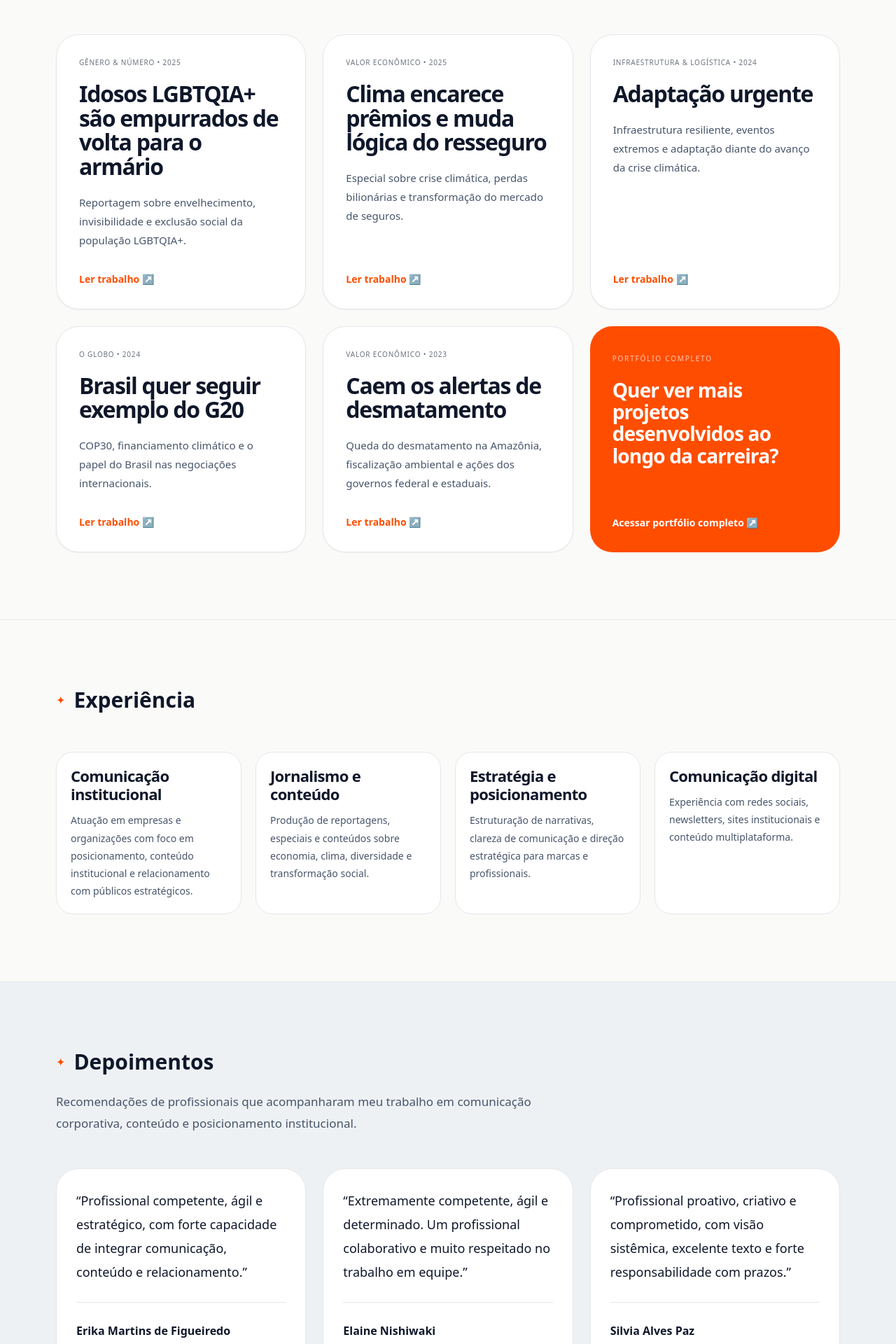
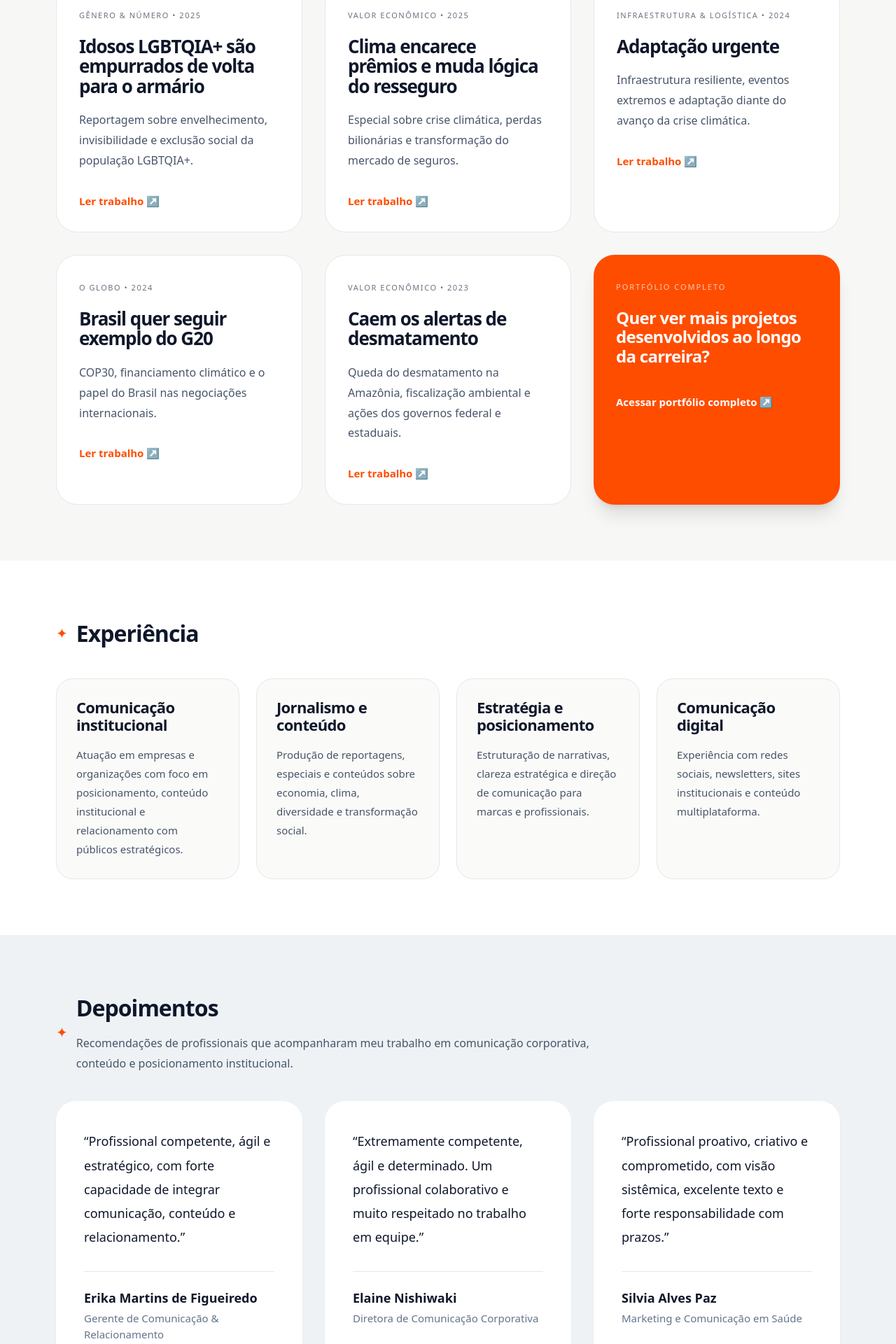
Before and after one commit to andretomazela-dev/integrado, a Next.js app: page /repertorio1 in a window 1280 px wide. Shown: the part 817-2737 px from the top of the page at 70% size. Built offline with nearby package versions, Linux system fonts and the light colour scheme.

Commit message:
Update page.jsx

```diff
--- a/app/repertorio1/page.jsx
+++ b/app/repertorio1/page.jsx
@@ -1,54 +1,52 @@
-"use client";
-
-import Link from "next/link";
 import Header from "@/components/Header";
 import Footer from "@/components/Footer";
 
+export default function RepertorioPage() {
   const trabalhos = [
     {
-    id: "genero",
       categoria: "Gênero & Número",
       ano: "2025",
       titulo: "Idosos LGBTQIA+ são empurrados de volta para o armário",
       descricao:
         "Reportagem sobre envelhecimento, invisibilidade e exclusão social da população LGBTQIA+.",
       link: "https://www.generonumero.media/reportagens/idosos-lgbtqia-empurrados-armario/",
+      id: "genero",
     },
     {
-    id: "valor",
       categoria: "Valor Econômico",
       ano: "2025",
       titulo: "Clima encarece prêmios e muda lógica do resseguro",
       descricao:
         "Especial sobre crise climática, perdas bilionárias e transformação do mercado de seguros.",
       link: "/repertorio/seguros-clima-resseguro.jpg",
+      id: "valor",
     },
     {
-    id: "infra",
       categoria: "Infraestrutura & Logística",
       ano: "2024",
       titulo: "Adaptação urgente",
       descricao:
         "Infraestrutura resiliente, eventos extremos e adaptação diante do avanço da crise climática.",
-    link: "/repertorio/mudancas-climaticas.pdf",
+      link: "/repertorio/adaptacao-urgente.jpg",
+      id: "projetos",
     },
     {
-    id: "oglobo",
       categoria: "O Globo",
       ano: "2024",
       titulo: "Brasil quer seguir exemplo do G20",
       descricao:
         "COP30, financiamento climático e o papel do Brasil nas negociações internacionais.",
       link: "/repertorio/turismo-clima-oglobo.jpg",
+      id: "oglobo",
     },
     {
-    id: "valor",
       categoria: "Valor Econômico",
       ano: "2023",
       titulo: "Caem os alertas de desmatamento",
       descricao:
         "Queda do desmatamento na Amazônia, fiscalização ambiental e ações dos governos federal e estaduais.",
       link: "/repertorio/sustentabilidade-valor-2023.pdf",
+      id: "valor",
     },
   ];
 
@@ -66,7 +64,7 @@ const experiencias = [
     {
       titulo: "Estratégia e posicionamento",
       texto:
-      "Estruturação de narrativas, clareza de comunicação e direção estratégica para marcas e profissionais.",
+        "Estruturação de narrativas, clareza estratégica e direção de comunicação para marcas e profissionais.",
     },
     {
       titulo: "Comunicação digital",
@@ -75,29 +73,51 @@ const experiencias = [
     },
   ];
 
-export default function RepertorioPage() {
+  const depoimentos = [
+    {
+      texto:
+        "Profissional competente, ágil e estratégico, com forte capacidade de integrar comunicação, conteúdo e relacionamento.",
+      nome: "Erika Martins de Figueiredo",
+      cargo: "Gerente de Comunicação & Relacionamento",
+    },
+    {
+      texto:
+        "Extremamente competente, ágil e determinado. Um profissional colaborativo e muito respeitado no trabalho em equipe.",
+      nome: "Elaine Nishiwaki",
+      cargo: "Diretora de Comunicação Corporativa",
+    },
+    {
+      texto:
+        "Profissional proativo, criativo e comprometido, com visão sistêmica, excelente texto e forte responsabilidade com prazos.",
+      nome: "Silvia Alves Paz",
+      cargo: "Marketing e Comunicação em Saúde",
+    },
+  ];
+
   return (
-    <div className="bg-[#F7F7F5] text-[#0F172A] antialiased">
+    <>
       <Header />
 
+      <main className="bg-[#F7F7F5] text-[#0F172A]">
         {/* HERO */}
-      <section className="container pt-16 pb-14 md:pt-24 md:pb-16">
+        <section className="container pt-14 pb-12 md:pt-20 md:pb-14">
           <span className="text-[11px] uppercase tracking-[0.22em] text-[#FF4D00] font-semibold">
             Repertório
           </span>
 
-        <h1 className="mt-5 max-w-5xl text-[48px] md:text-[72px] font-extrabold leading-[0.96] tracking-[-0.05em] text-[#0F172A]">
+          <h1 className="mt-5 max-w-4xl text-[40px] md:text-[58px] font-black leading-[1.02] tracking-[-0.045em] text-[#0F172A]">
             Reportagens, projetos e repertório em comunicação
           </h1>
 
-        <p className="mt-7 max-w-3xl text-[18px] leading-[1.8] text-[#475569]">
-          Meu repertório reúne mais de 20 anos de experiência em comunicação,
-          entre empresas, agências e o trabalho como repórter. Aqui, alguns
-          trabalhos publicados e relatos de pessoas com quem já trabalhei.
+          <p className="mt-6 max-w-2xl text-[17px] leading-[1.85] text-[#475569]">
+            Meu repertório reúne mais de 20 anos de experiência em
+            comunicação, entre empresas, agências e o trabalho como
+            repórter. Aqui, alguns trabalhos publicados e relatos de
+            pessoas com quem já trabalhei.
           </p>
 
           {/* FILTROS */}
-        <div className="mt-10 flex flex-wrap gap-3">
+          <div className="mt-9 flex flex-wrap gap-3">
             {[
               { label: "Valor Econômico", id: "valor" },
               { label: "Gênero & Número", id: "genero" },
@@ -130,126 +150,87 @@ export default function RepertorioPage() {
         </section>
 
         {/* PUBLICAÇÕES */}
-      <section className="py-20 md:py-24 border-t border-gray-200 bg-[#FAFAF8]">
+        <section className="border-t border-gray-200 py-20">
           <div className="container">
-          <div className="flex items-center gap-3 mb-14">
-            <span className="text-[#FF4D00]">✦</span>
-
-            <h2 className="text-2xl md:text-3xl font-bold text-[#0F172A]">
+            <div className="mb-10 flex items-center gap-3">
+              <span className="text-[#FF4D00] text-xl">✦</span>
+              <h2 className="text-[32px] font-black tracking-[-0.03em]">
                 Publicações
               </h2>
             </div>
 
-          <div className="grid md:grid-cols-3 gap-6">
+            <div className="grid gap-8 md:grid-cols-2 xl:grid-cols-3">
               {trabalhos.map((item, index) => (
                 <article
                   key={index}
                   id={item.id}
-                className="
-                  scroll-mt-32
-                  bg-white
-                  border
-                  border-gray-200
-                  rounded-[32px]
-                  p-8
-                  shadow-sm
-                  hover:shadow-md
-                  transition
-                  min-h-[290px]
-                  flex
-                  flex-col
-                "
+                  className="rounded-[30px] border border-gray-200 bg-white p-8 transition hover:-translate-y-1 hover:shadow-xl"
                 >
-                <span className="text-[10px] uppercase tracking-[0.08em] text-gray-500 font-medium">
+                  <span className="text-[11px] uppercase tracking-[0.14em] text-gray-500">
                     {item.categoria} • {item.ano}
                   </span>
 
-                <h3 className="mt-5 text-[30px] md:text-[32px] leading-[1.08] tracking-[-0.04em] font-extrabold text-[#0F172A]">
+                  <h3 className="mt-5 text-[24px] md:text-[26px] leading-[1.1] font-black tracking-[-0.04em]">
                     {item.titulo}
                   </h3>
 
-                <p className="mt-5 text-[#475569] leading-[1.8] text-[15px]">
+                  <p className="mt-5 text-[16px] leading-[1.8] text-[#475569]">
                     {item.descricao}
                   </p>
 
-                <Link
+                  <a
                     href={item.link}
                     target="_blank"
-                  className="inline-flex items-center mt-auto pt-8 text-sm font-semibold text-[#FF4D00] hover:opacity-80 transition"
+                    className="mt-8 inline-flex items-center gap-2 text-[15px] font-semibold text-[#FF4D00] hover:opacity-80"
                   >
                     Ler trabalho ↗
-                </Link>
+                  </a>
                 </article>
               ))}
 
-            {/* CARD LARANJA */}
+              {/* CARD PORTFÓLIO */}
+              <article className="rounded-[30px] bg-[#FF4D00] p-8 text-white shadow-xl">
+                <span className="text-[11px] uppercase tracking-[0.18em] text-white/70">
+                  Portfólio completo
+                </span>
+
+                <h3 className="mt-5 text-[20px] md:text-[24px] leading-[1.15] font-bold tracking-[-0.03em]">
+                  Quer ver mais projetos desenvolvidos ao longo da carreira?
+                </h3>
+
                 <a
                   href="https://drive.google.com/drive/folders/1ZSttp2dvNJzzaAQVb8IXh6YnRX-i0CcB?usp=sharing"
                   target="_blank"
-              rel="noopener noreferrer"
-              className="
-                group
-                rounded-[32px]
-                bg-[#FF4D00]
-                p-8
-                text-white
-                flex
-                flex-col
-                justify-between
-                min-h-[290px]
-                hover:shadow-xl
-                transition
-              "
+                  className="mt-10 inline-flex items-center gap-2 text-[15px] font-semibold text-white"
                 >
-              <div>
-                <span className="text-[10px] uppercase tracking-[0.18em] text-white/70 font-medium">
-                  Portfólio completo
-                </span>
-
-                <h3 className="mt-5 text-[22px] md:text-[28px] leading-[1.12] tracking-[-0.03em] font-semibold max-w-[360px]">
-                  Quer ver mais projetos desenvolvidos ao longo da carreira?
-                </h3>
-              </div>
-
-              <div className="mt-8 inline-flex items-center text-sm font-semibold">
                   Acessar portfólio completo ↗
-              </div>
                 </a>
+              </article>
             </div>
           </div>
         </section>
 
         {/* EXPERIÊNCIA */}
-      <section
-        id="institucional"
-        className="py-20 md:py-24 bg-[#FAFAF8] border-t border-gray-200 scroll-mt-32"
-      >
+        <section className="py-20 bg-white">
           <div className="container">
-          <div className="flex items-center gap-3 mb-14">
-            <span className="text-[#FF4D00]">✦</span>
-
-            <h2 className="text-2xl md:text-3xl font-bold text-[#0F172A]">
+            <div className="mb-10 flex items-center gap-3">
+              <span className="text-[#FF4D00] text-xl">✦</span>
+              <h2 className="text-[32px] font-black tracking-[-0.03em]">
                 Experiência
               </h2>
             </div>
 
-          <div className="grid sm:grid-cols-2 lg:grid-cols-4 gap-5">
+            <div className="grid gap-6 md:grid-cols-2 xl:grid-cols-4">
               {experiencias.map((item, index) => (
                 <div
                   key={index}
-                className="
-                  rounded-[24px]
-                  border
-                  border-gray-200
-                  bg-white
-                  p-5
-                "
+                  className="rounded-[24px] border border-gray-200 bg-[#FAFAF8] p-7"
                 >
-                <h3 className="text-[22px] font-bold leading-[1.2] tracking-[-0.03em] text-[#0F172A]">
+                  <h3 className="text-[22px] leading-[1.15] font-black tracking-[-0.03em]">
                     {item.titulo}
                   </h3>
 
-                <p className="mt-3 text-[14px] text-[#475569] leading-[1.8]">
+                  <p className="mt-4 text-[15px] leading-[1.8] text-[#475569]">
                     {item.texto}
                   </p>
                 </div>
@@ -259,176 +240,84 @@ export default function RepertorioPage() {
         </section>
 
         {/* DEPOIMENTOS */}
-      <section className="py-20 md:py-24 bg-[#EEF1F4] border-t border-gray-200">
+        <section className="bg-[#EEF2F5] py-20">
           <div className="container">
-          <div className="flex items-center gap-3 mb-6">
-            <span className="text-[#FF4D00]">✦</span>
+            <div className="mb-10 flex items-center gap-3">
+              <span className="text-[#FF4D00] text-xl">✦</span>
 
-            <h2 className="text-2xl md:text-3xl font-bold text-[#0F172A]">
+              <div>
+                <h2 className="text-[32px] font-black tracking-[-0.03em]">
                   Depoimentos
                 </h2>
-          </div>
 
-          <p className="max-w-3xl text-[16px] md:text-[17px] leading-[1.8] text-[#475569]">
-            Recomendações de profissionais que acompanharam meu trabalho em
-            comunicação corporativa, conteúdo e posicionamento institucional.
-          </p>
-
-          <div className="mt-12 grid md:grid-cols-3 gap-6">
-            <div
-              className="
-                bg-white
-                border
-                border-gray-200
-                rounded-[32px]
-                p-7
-                flex
-                flex-col
-                min-h-[300px]
-              "
-            >
-              <p className="text-[18px] leading-[1.9] text-[#0F172A]">
-                “Profissional competente, ágil e estratégico, com forte
-                capacidade de integrar comunicação, conteúdo e relacionamento.”
-              </p>
-
-              <div className="mt-auto pt-7 border-t border-gray-200">
-                <h3 className="font-semibold text-[#0F172A] text-[16px]">
-                  Erika Martins de Figueiredo
-                </h3>
-
-                <p className="mt-1 text-sm text-[#64748B] leading-relaxed">
-                  Gerente de Comunicação & Relacionamento
+                <p className="mt-3 max-w-3xl text-[16px] leading-[1.8] text-[#475569]">
+                  Recomendações de profissionais que acompanharam meu
+                  trabalho em comunicação corporativa, conteúdo e
+                  posicionamento institucional.
                 </p>
               </div>
             </div>
 
+            <div className="grid gap-8 md:grid-cols-3">
+              {depoimentos.map((item, index) => (
                 <div
-              className="
-                bg-white
-                border
-                border-gray-200
-                rounded-[32px]
-                p-7
-                flex
-                flex-col
-                min-h-[300px]
-              "
+                  key={index}
+                  className="rounded-[28px] bg-white p-10 shadow-sm"
                 >
                   <p className="text-[18px] leading-[1.9] text-[#0F172A]">
-                “Extremamente competente, ágil e determinado. Um profissional
-                colaborativo e muito respeitado no trabalho em equipe.”
+                    “{item.texto}”
                   </p>
 
-              <div className="mt-auto pt-7 border-t border-gray-200">
-                <h3 className="font-semibold text-[#0F172A] text-[16px]">
-                  Elaine Nishiwaki
-                </h3>
+                  <div className="mt-8 border-t border-gray-200 pt-6">
+                    <strong className="block text-[18px]">
+                      {item.nome}
+                    </strong>
 
-                <p className="mt-1 text-sm text-[#64748B] leading-relaxed">
-                  Diretora de Comunicação Corporativa
-                </p>
+                    <span className="mt-1 block text-[15px] text-[#64748B]">
+                      {item.cargo}
+                    </span>
                   </div>
                 </div>
-
-            <div
-              className="
-                bg-white
-                border
-                border-gray-200
-                rounded-[32px]
-                p-7
-                flex
-                flex-col
-                min-h-[300px]
-              "
-            >
-              <p className="text-[18px] leading-[1.9] text-[#0F172A]">
-                “Profissional proativo, criativo e comprometido, com visão
-                sistêmica, excelente texto e forte responsabilidade com
-                prazos.”
-              </p>
-
-              <div className="mt-auto pt-7 border-t border-gray-200">
-                <h3 className="font-semibold text-[#0F172A] text-[16px]">
-                  Silvia Alves Paz
-                </h3>
-
-                <p className="mt-1 text-sm text-[#64748B] leading-relaxed">
-                  Marketing e Comunicação em Saúde
-                </p>
-              </div>
-            </div>
+              ))}
             </div>
 
-          {/* CTA LINKEDIN */}
-          <div className="mt-10">
             <a
               href="https://www.linkedin.com/in/tomazela/details/recommendations/"
               target="_blank"
-              rel="noopener noreferrer"
-              className="
-                inline-flex
-                items-center
-                gap-2
-                rounded-full
-                border
-                border-[#FF4D00]/20
-                bg-white
-                px-5
-                py-3
-                text-sm
-                font-medium
-                text-[#FF4D00]
-                hover:bg-[#FFF4EE]
-                transition
-              "
+              className="mt-10 inline-flex items-center gap-2 rounded-full border border-[#FF4D00]/20 bg-white px-5 py-3 text-[15px] font-semibold text-[#FF4D00] transition hover:bg-[#FFF1E8]"
             >
               Ver recomendações no LinkedIn ↗
             </a>
           </div>
-        </div>
         </section>
 
-      {/* CTA FINAL */}
-      <section className="py-20 md:py-24">
+        {/* CTA */}
+        <section className="py-24">
           <div className="container">
-          <div className="bg-[#F2F3F5] border border-gray-200 rounded-[36px] p-8 md:p-12">
-            <div className="max-w-2xl">
-              <h2 className="text-[32px] md:text-[44px] font-extrabold leading-[1.05] tracking-[-0.04em] text-[#0F172A]">
+            <div className="rounded-[36px] border border-gray-200 bg-[#FBFBFA] px-10 py-14 md:px-16">
+              <div className="max-w-3xl">
+                <h2 className="text-[40px] md:text-[52px] leading-[1.02] tracking-[-0.045em] font-black text-[#0F172A]">
                   Precisa organizar a comunicação do seu negócio, projeto ou marca pessoal?
                 </h2>
 
-              <p className="mt-5 text-[17px] text-[#475569] leading-[1.8]">
+                <p className="mt-6 text-[18px] leading-[1.9] text-[#475569]">
                   Posso ajudar com posicionamento, clareza de comunicação,
                   conteúdo estratégico e estruturação narrativa.
                 </p>
 
-              <Link
+                <a
                   href="/#contato"
-                className="
-                  inline-flex
-                  items-center
-                  rounded-2xl
-                  px-6
-                  py-3
-                  mt-8
-                  text-sm
-                  font-medium
-                  bg-[#FF4D00]
-                  text-white
-                  hover:opacity-90
-                  transition
-                "
+                  className="mt-10 inline-flex rounded-full bg-[#FF4D00] px-7 py-4 text-[15px] font-semibold text-white transition hover:opacity-90"
                 >
                   Vamos conversar
-              </Link>
+                </a>
               </div>
             </div>
           </div>
         </section>
+      </main>
 
       <Footer />
-    </div>
+    </>
   );
 }
```
Lines whose indentation alone changed are shown as unchanged.
